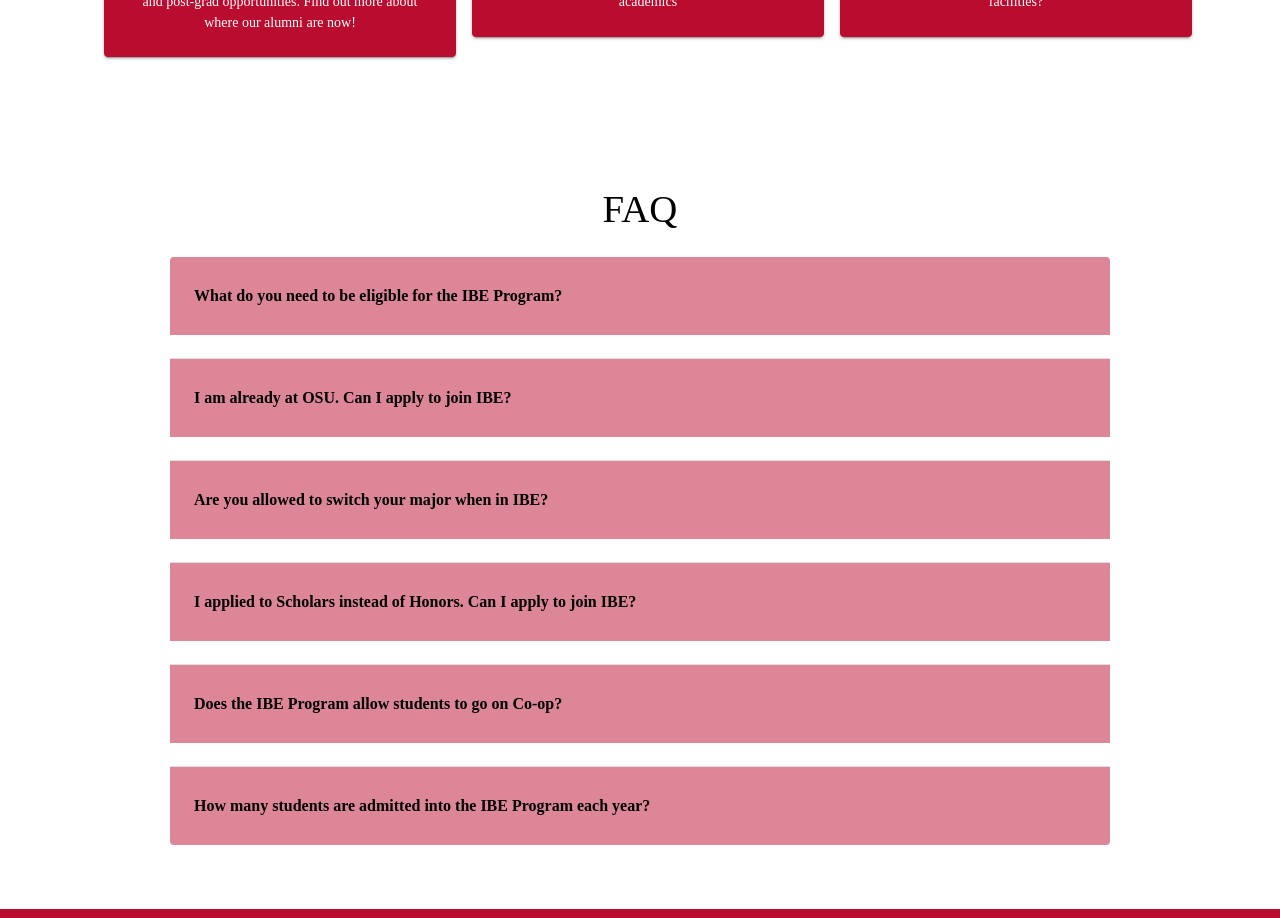
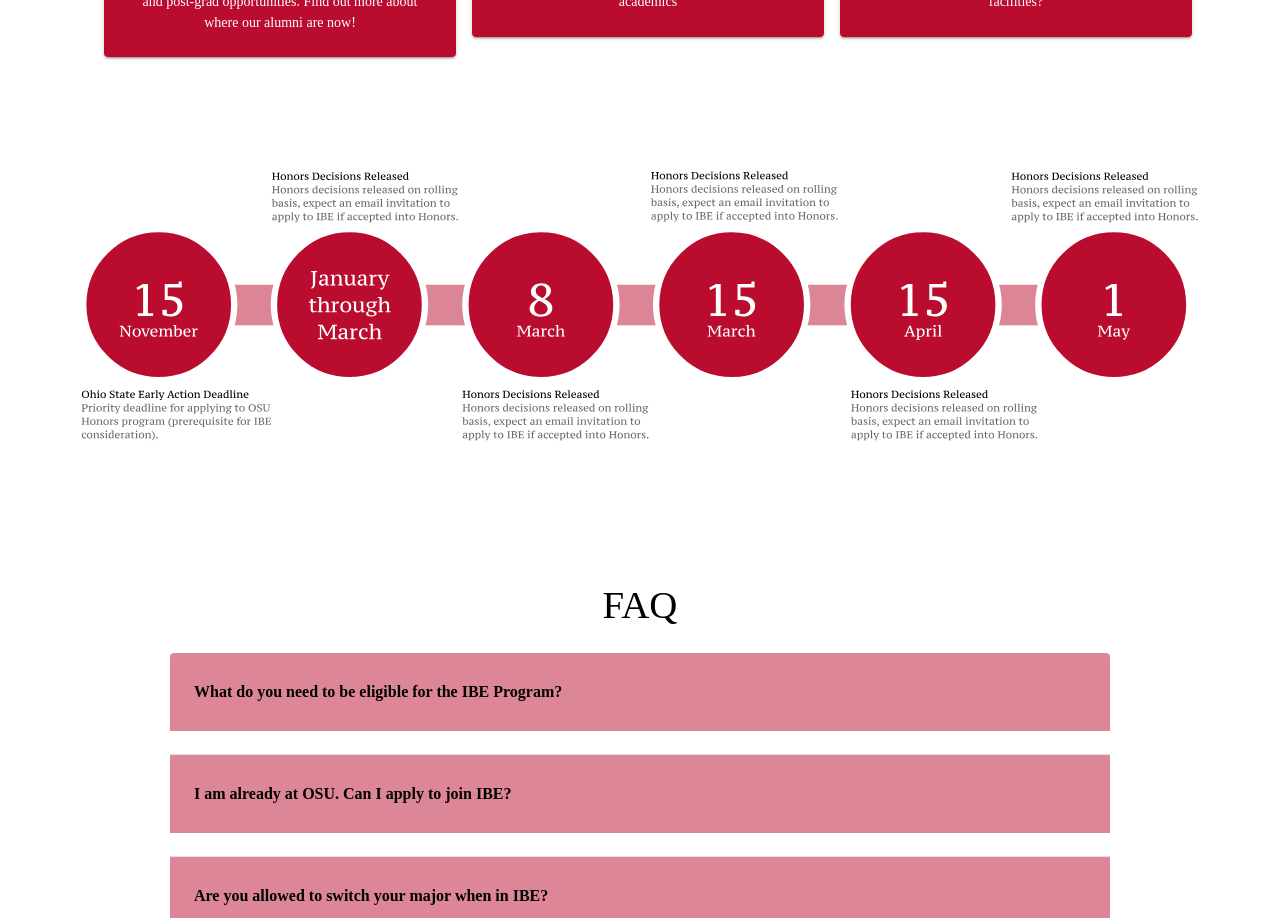
Before and after one commit to ibe-osu/ibe, a Next.js app: page /recruitment in a window 1280 px wide. Shown: the part 1420-2338 px from the top of the page. Built offline with nearby package versions, Linux system fonts and the light colour scheme; some icons are missing; a web font is replaced by a local one; what @mui/material-nextjs would draw is missing.

Commit message:
Finished recruitment

```diff
--- a/src/app/recruitment/page.tsx
+++ b/src/app/recruitment/page.tsx
@@ -1,5 +1,6 @@
 import RecruitmentHero from "@/components/recruitment/RecruitmentHero";
 import InfoCardSection from "@/components/recruitment/InfoCardSection";
+import TimelineIllustration from "@/components/recruitment/Timeline";
 import FAQSection from "@/components/recruitment/FAQSection";
 
 export default function Recruitment() {
@@ -7,8 +8,8 @@
     <>
       <RecruitmentHero />
       <InfoCardSection />
-  <FAQSection />
-      {/* Additional recruitment sections can be added here as separate components, mirroring the About page structure. */}
+      <TimelineIllustration />
+      <FAQSection />
     </>
   );
 }
--- /dev/null
+++ b/src/components/recruitment/Timeline.tsx
@@ -0,0 +1,14 @@
+import Box from "@mui/material/Box";
+
+export default function TimelineIllustration() {
+  return (
+    <Box sx={{ py: { xs: 4, md: 6 }, px: { xs: 2, md: 10 } }}>
+      <Box
+        component="img"
+        src="/recruitment/timeline.svg"
+        alt="Application Timeline"
+        sx={{ display: "block", width: "100%", height: "auto", maxWidth: 1400, mx: "auto" }}
+      />
+    </Box>
+  );
+}
```
Also changed, not shown: public/recruitment/timeline.svg (added).
